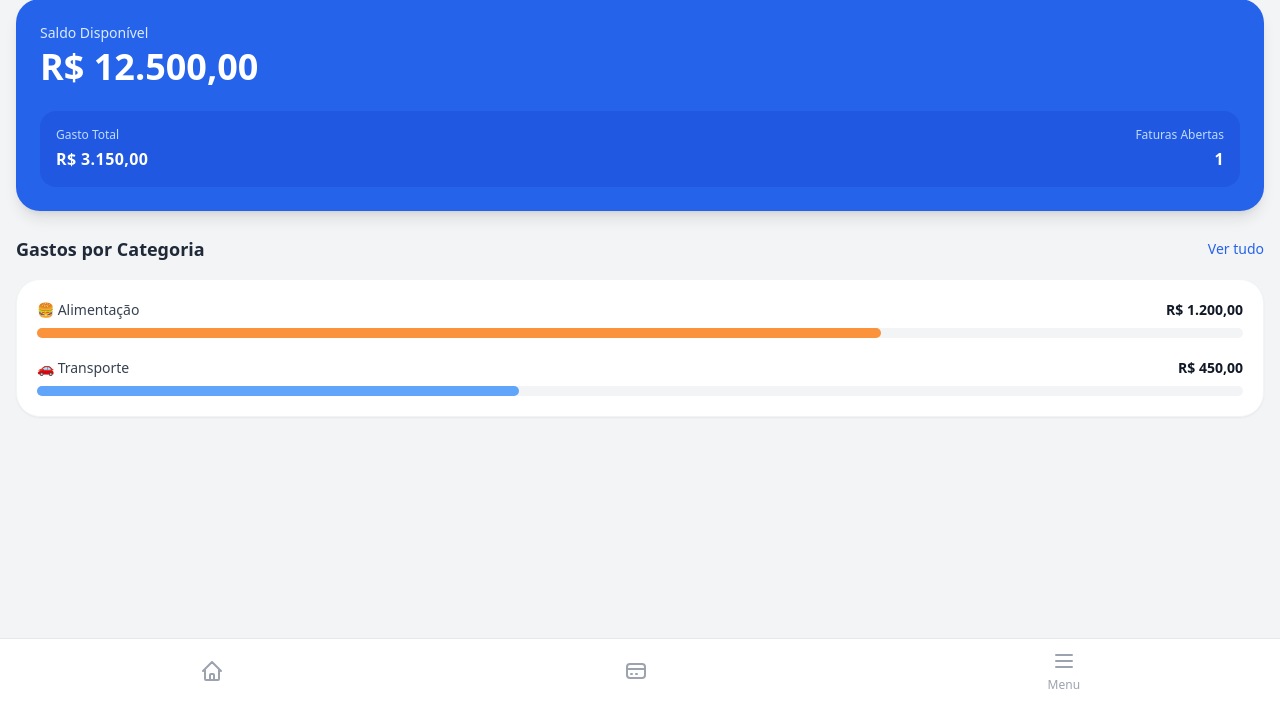
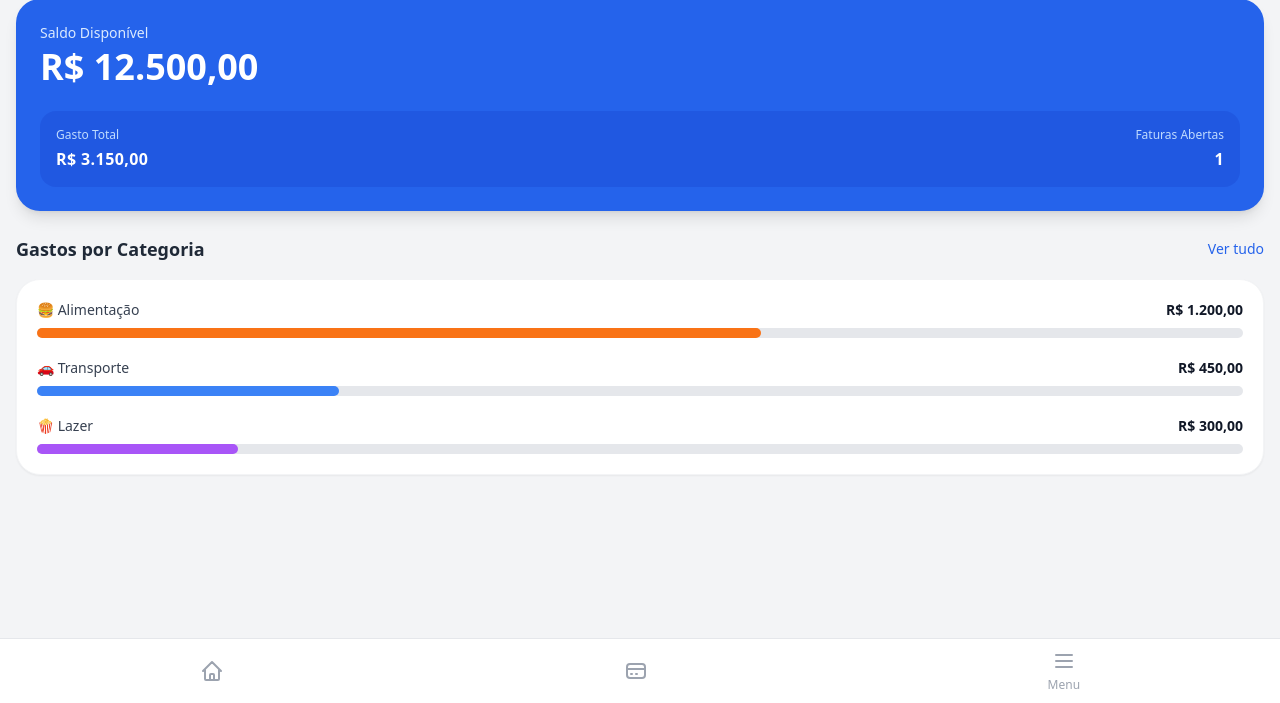
Before and after one commit to cesarcapelli/my-finn, a Flask app: page / in a window 1280 px wide. Shown: the part 97-800 px from the top of the page. Run offline with Flask 3, Linux system fonts and the light colour scheme; some libraries are stand-ins or nearby versions.

Commit message:
feat: torna gastos por categoria dinamicos com loop no jinja

```diff
--- a/app.py
+++ b/app.py
@@ -4,15 +4,23 @@ app = Flask(__name__)
 
 @app.route('/')
 def inicio():
-
     meu_saldo = "12.500,00"
     meus_gastos = "3.150,00"
     faturas_pendentes = 1
 
+    # 👇 Nova lista simulando os gastos por categoria
+    lista_gastos = [
+        {"categoria": "Alimentação", "icone": "🍔", "valor": "1.200,00", "cor_barra": "bg-orange-500", "largura": "w-3/5"},
+        {"categoria": "Transporte", "icone": "🚗", "valor": "450,00", "cor_barra": "bg-blue-500", "largura": "w-1/4"},
+        {"categoria": "Lazer", "icone": "🍿", "valor": "300,00", "cor_barra": "bg-purple-500", "largura": "w-1/6"}
+    ]
+
+    # Enviamos todas as variáveis antigas + a nova lista de gastos
     return render_template('visao_geral.html',
                            saldo_tela=meu_saldo,
                            gasto_tela=meus_gastos,
-                           faturas_tela=faturas_pendentes)
+                           faturas_tela=faturas_pendentes,
+                           meus_gastos_categoria=lista_gastos) # Envia a lista para o HTML
 
 @app.route('/cartoes')
 def cartoes():
--- a/templates/visao_geral.html
+++ b/templates/visao_geral.html
@@ -29,35 +29,23 @@
             <a href="#" class="text-sm text-blue-600 font-medium hover:underline">Ver tudo</a>
         </div>
 
-        <!-- CARD BRANCO COM A LISTA DE CATEGORIAS -->
         <div class="bg-white rounded-3xl p-5 shadow-sm border border-gray-100 flex flex-col gap-5">
 
-            <!-- ITEM 1: ALIMENTAÇÃO -->
+            {% for gasto in meus_gastos_categoria %}
+
             <div>
                 <div class="flex justify-between text-sm mb-2">
-                    <span class="font-medium text-gray-700">🍔 Alimentação</span>
-                    <span class="font-bold text-gray-900">R$ 1.200,00</span>
+                    <span class="font-medium text-gray-700">{{ gasto.icone }} {{ gasto.categoria }}</span>
+                    <span class="font-bold text-gray-900">R$ {{ gasto.valor }}</span>
                 </div>
-                <!-- BARRA DE PROGRESSO FUNDO -->
-                <div class="w-full bg-gray-100 rounded-full h-2.5">
-                    <!-- BARRA DE PROGRESSO PREENCHIMENTO -->
-                    <div class="bg-orange-400 h-2.5 rounded-full" style="width: 70%"></div>
+
+                <div class="w-full bg-gray-200 rounded-full h-2.5">
+                    <div class="{{ gasto.cor_barra }} {{ gasto.largura }} h-2.5 rounded-full"></div>
                 </div>
             </div>
 
-            <!-- ITEM 2: TRANSPORTE -->
-            <div>
-                <div class="flex justify-between text-sm mb-2">
-                    <span class="font-medium text-gray-700">🚗 Transporte</span>
-                    <span class="font-bold text-gray-900">R$ 450,00</span>
-                </div>
-                <div class="w-full bg-gray-100 rounded-full h-2.5">
-                    <div class="bg-blue-400 h-2.5 rounded-full" style="width: 40%"></div>
-                </div>
+            {% endfor %}
             </div>
-
-        </div>
     </section>
-
 </div>
 {% endblock %}
```
